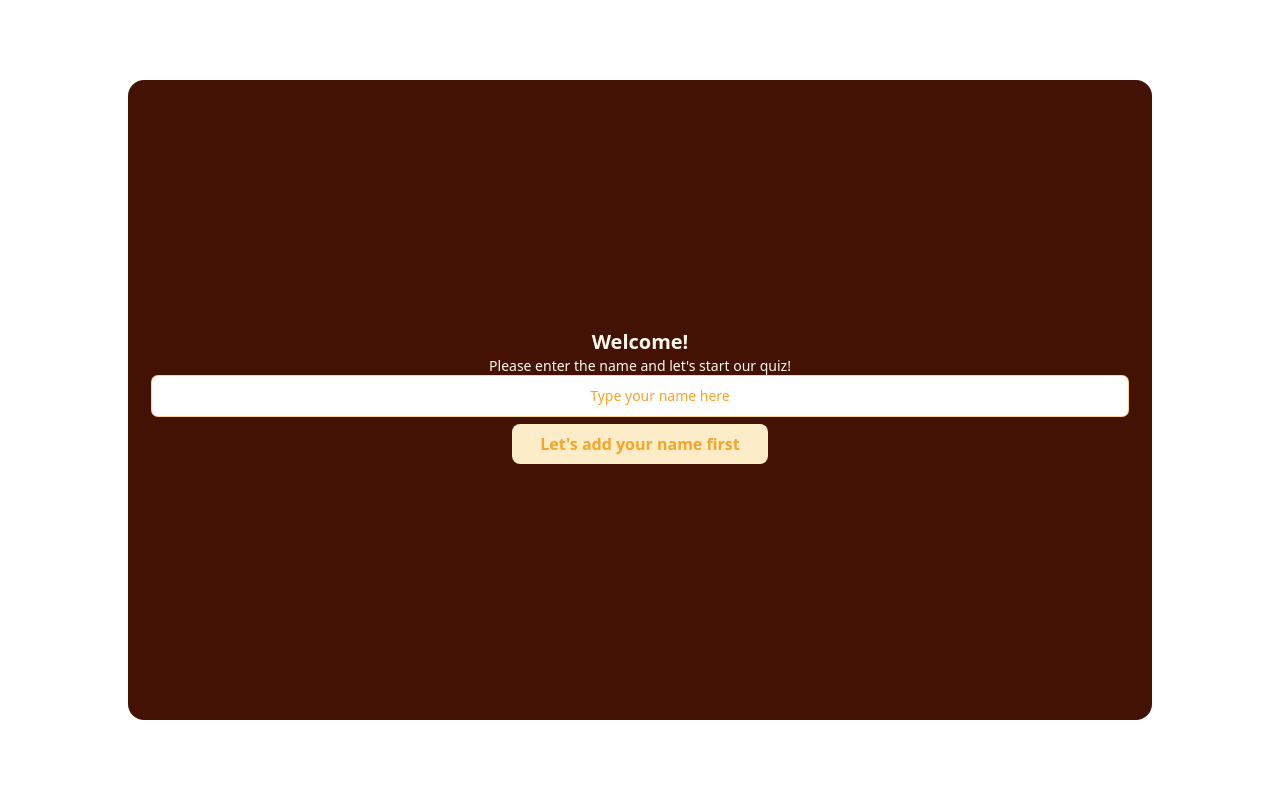
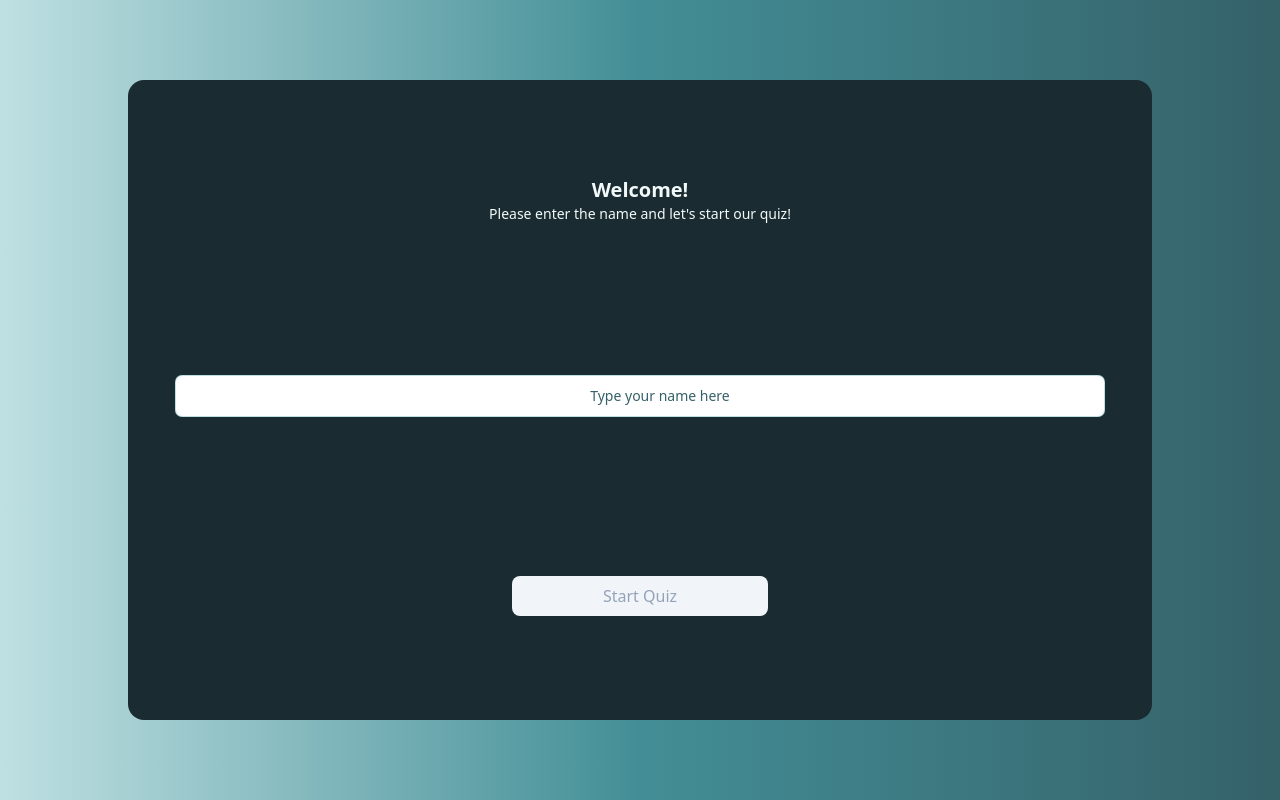
Before and after one commit to tony-blackie/music-quiz, a Next.js app: page /login in a window 1280 px wide. Built offline with nearby package versions, Linux system fonts and the light colour scheme.

Commit message:
apply styling improvements to login form

```diff
--- a/src/app/layout.tsx
+++ b/src/app/layout.tsx
@@ -17,10 +17,7 @@ export default function RootLayout({
   return (
     <html lang="en" className="h-full">
       <body
-        className={`${inter.className} h-full flex justify-center items-center`}
-        style={{
-          background: "none",
-        }}
+        className={`${inter.className} h-full flex justify-center items-center bg-gradient-to-r from-mango-200 via-mango-500 to-mango-700`}
       >
         {children}
       </body>
--- a/src/app/login/LoginForm.tsx
+++ b/src/app/login/LoginForm.tsx
@@ -9,15 +9,19 @@ const LoginForm = () => {
   const [name, setName] = useState("");
 
   return (
-    <form className="flex flex-col items-center justify-center flex-auto p-6">
-      <h1 className="text-xl font-bold text-center text-mango-50">Welcome!</h1>
+    <form className="flex flex-col items-center justify-between flex-auto px-12 py-24">
+      <div>
+        <h1 className="text-xl font-bold text-center text-mango-50">
+          Welcome!
+        </h1>
 
-      <p className="text-sm text-center text-mango-50">
-        Please enter the name and let's start our quiz!
-      </p>
+        <p className="text-sm text-center text-mango-50">
+          Please enter the name and let's start our quiz!
+        </p>
+      </div>
 
       <input
-        className="w-full py-2 pl-10 text-sm leading-6 text-center rounded-md shadow-sm appearance-none focus:ring-1 focus:ring-mango-400 focus:outline-none text-mango-950 placeholder-mango-400 ring-1 ring-mango-200"
+        className="w-full py-2 pl-10 text-sm leading-6 text-center rounded-md shadow-sm appearance-none focus:ring-1 focus:ring-mango-400 focus:outline-none text-mango-950 placeholder-mango-700 ring-1 ring-mango-200"
         type="text"
         aria-label="Name"
         placeholder="Type your name here"
@@ -28,10 +32,7 @@ const LoginForm = () => {
       />
 
       <Link href={Routes.QUIZ}>
-        <ButtonFlat
-          text={!name.length ? "Let's add your name first" : "Start Quiz"}
-          disabled={!name.length}
-        />
+        <ButtonFlat text="Start Quiz" disabled={!name.length} />
       </Link>
     </form>
   );
--- a/src/components/ui-elements/ButtonFlat/ButtonFlat.tsx
+++ b/src/components/ui-elements/ButtonFlat/ButtonFlat.tsx
@@ -6,7 +6,7 @@ type Props = {
 const ButtonFlatActive = ({ text, disabled = false }: Props) => {
   return (
     <button
-      className="flex items-center justify-center w-64 h-10 my-2 font-semibold rounded-lg bg-mango-600 text-mango-50 hover:bg-mango-700 disabled:bg-mango-100 disabled:text-mango-400"
+      className="flex items-center justify-center w-64 h-10 my-2 font-medium rounded-lg bg-mango-600 text-mango-50 hover:bg-mango-700 disabled:bg-slate-100 disabled:text-slate-400"
       disabled={disabled}
     >
       {text}
--- a/tailwind.config.ts
+++ b/tailwind.config.ts
@@ -14,18 +14,32 @@ const config: Config = {
           "conic-gradient(from 180deg at 50% 50%, var(--tw-gradient-stops))",
       },
       colors: {
+        // mango: {
+        //   "50": "#fff9eb",
+        //   "100": "#fdecc8",
+        //   "200": "#fad78d",
+        //   "300": "#f9c668",
+        //   "400": "#f6a529",
+        //   "500": "#f08310",
+        //   "600": "#d45f0b",
+        //   "700": "#b0410d",
+        //   "800": "#8f3211",
+        //   "900": "#762a11",
+        //   "950": "#441204",
+        // },
+        // blue-chill
         mango: {
-          "50": "#fff9eb",
-          "100": "#fdecc8",
-          "200": "#fad78d",
-          "300": "#f9c668",
-          "400": "#f6a529",
-          "500": "#f08310",
-          "600": "#d45f0b",
-          "700": "#b0410d",
-          "800": "#8f3211",
-          "900": "#762a11",
-          "950": "#441204",
+          "50": "#f2f9f9",
+          "100": "#ddeff0",
+          "200": "#bfe0e2",
+          "300": "#92cace",
+          "400": "#5faab1",
+          "500": "#438e96",
+          "600": "#3b757f",
+          "700": "#356169",
+          "800": "#325158",
+          "900": "#2d464c",
+          "950": "#1a2c32",
         },
       },
     },
```
